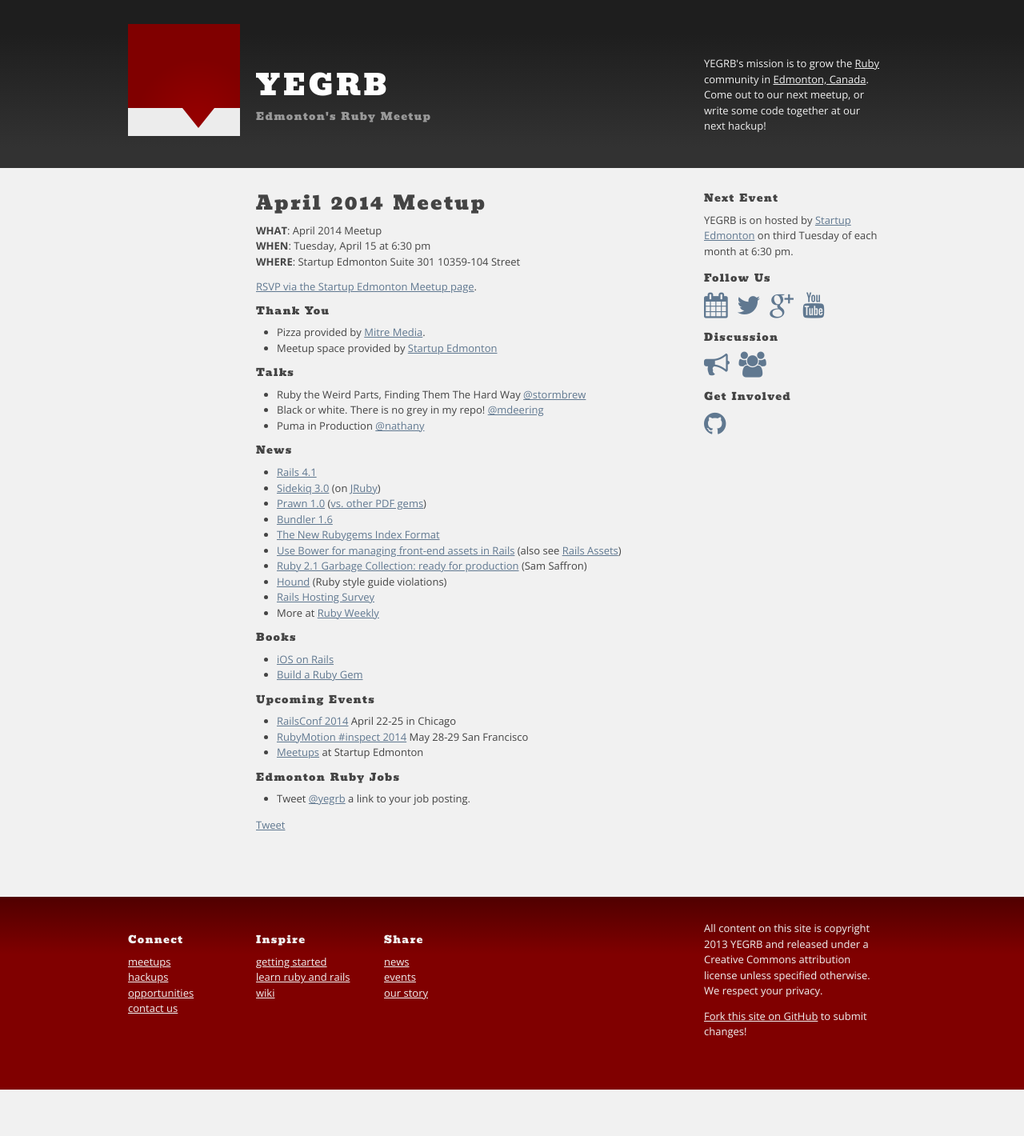
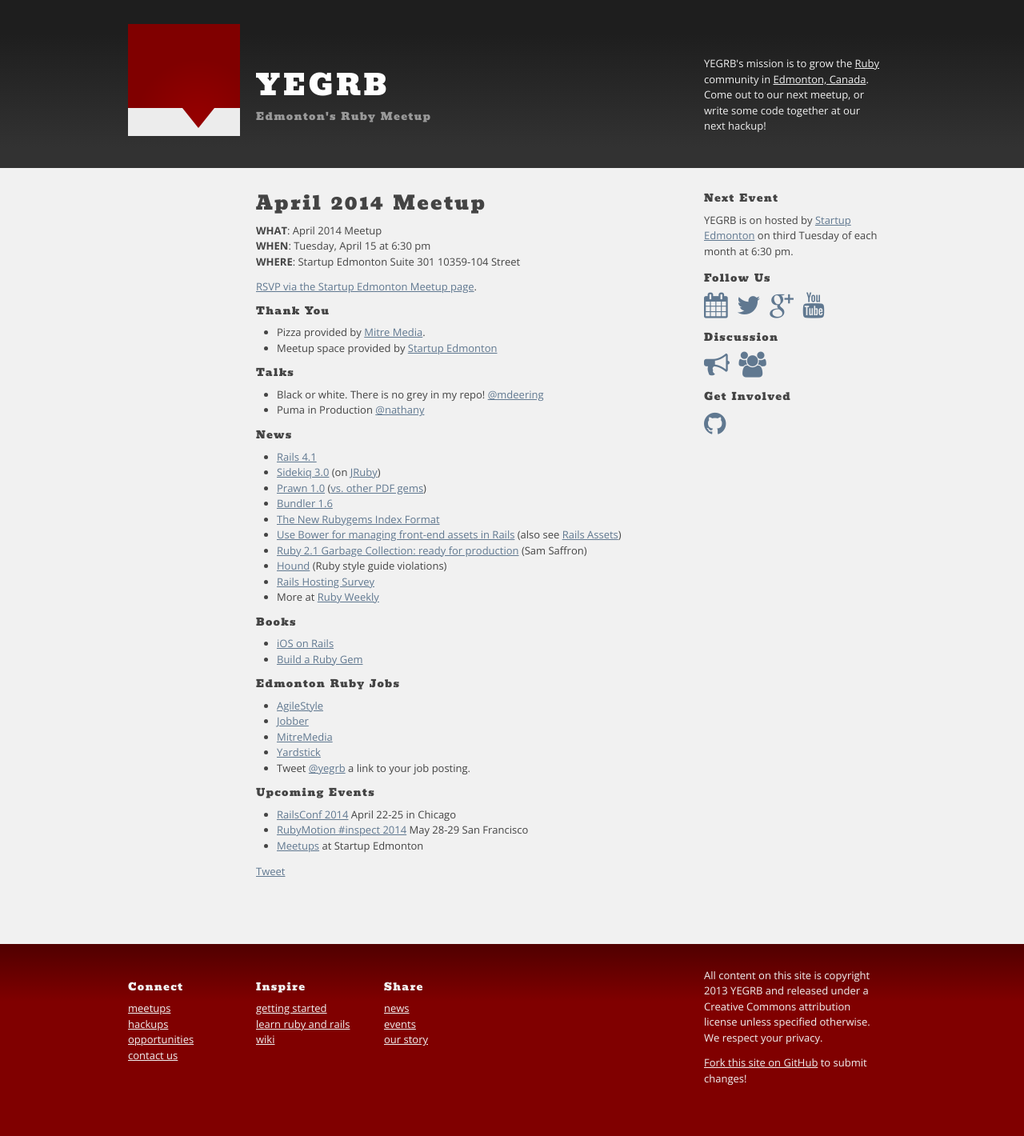
Before and after one commit to yegrb/yegrb.github.io, a Jekyll site: the page built from _posts/2014-04-15-april.markdown, in a window 1280 px wide. Shown: the whole page at 80% size. Built offline with Jekyll 4.4.1, drawn with Linux system fonts in a browser that asks for light colours; nearby versions of some CDN libraries; Markdown is read by kramdown in place of the engine named in the settings; comment, search, counter and statistics services are not loaded; before the commit the page ends 1362 px from its top, so only the background shows below that.

Commit message:
postpone talk, link to job pages

```diff
--- a/_posts/2014-04-15-april.markdown
+++ b/_posts/2014-04-15-april.markdown
@@ -17,7 +17,6 @@ category: meetups
 
 ## Talks
 
-* Ruby the Weird Parts, Finding Them The Hard Way [@stormbrew](https://twitter.com/stormbrew)
 * Black or white. There is no grey in my repo! [@mdeering](https://twitter.com/mdeering)
 * Puma in Production [@nathany](https://twitter.com/nathany)
 
@@ -39,12 +38,16 @@ category: meetups
 * [iOS on Rails](https://learn.thoughtbot.com/products/25-ios-on-rails-beta)
 * [Build a Ruby Gem](http://brandonhilkert.com/books/build-a-ruby-gem/)
 
+## Edmonton Ruby Jobs
+
+* [AgileStyle](http://www.agilestyle.com/careers#rails)
+* [Jobber](http://getjobber.com/jobs/rails_developer)
+* [MitreMedia](http://mitremedia.com/#careers)
+* [Yardstick](http://yardsticksoftware.mytribehr.com/careers/view/8)
+* Tweet [@yegrb](https://twitter.com/yegrb) a link to your job posting.
+
 ## Upcoming Events
 
 * [RailsConf 2014](http://www.railsconf.com/) April 22-25 in Chicago
 * [RubyMotion #inspect 2014](http://www.rubymotion.com/conference/2014/) May 28-29 San Francisco
 * [Meetups](http://www.meetup.com/startupedmonton/) at Startup Edmonton
-
-## Edmonton Ruby Jobs
-
-* Tweet [@yegrb](https://twitter.com/yegrb) a link to your job posting.
```
